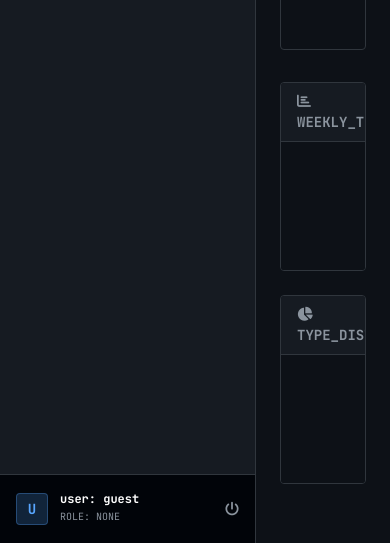
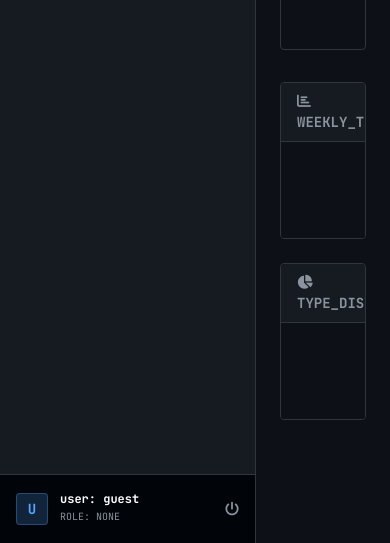
Before and after one commit to Yanis-AFPA/python_web_devops, a FastAPI app: template app/templates/dashboard.html in a window 390 px wide. Shown: the part 436-979 px from the top of the page. Run offline with FastAPI, Linux system fonts and the light colour scheme; the template is opened without the code that fills it, so the values that code supplies are empty; parts of the project's set-up code (start-up, migrations or seed data) failed here and were passed over; some libraries are stand-ins or nearby versions.

Commit message:
Change dashboard

```diff
--- a/app/static/js/app.js
+++ b/app/static/js/app.js
@@ -8,14 +8,6 @@ async function updateTaskStatus(pageId, newStatus) {
     // Quick and dirty status update for Dashboard
     try {
         // 1. Fetch current to get other fields (required by PUT model if not partial)
-        // Wait, our PUT requires all fields?
-        // Let's check updateEventDate logic. It sends everything.
-        // If we only send status, we might lose data if backend validation is strict on missing fields?
-        // SQLModel with default=None and update logic usually merges.
-        // But app logic in updateEventDate reconstructs the whole object.
-        // Let's rely on a backend PATCH or just fetch-modify-save pattern if strict.
-        // Given complexity, let's try a PATCH-like approach: fetching first.
-
         const getRes = await fetch(`/api/pages/${pageId}`);
         const currentData = await getRes.json();
 
@@ -37,8 +29,6 @@ async function updateTaskStatus(pageId, newStatus) {
         });
 
         if (res.ok) {
-            // Visual feedback?
-            // Maybe color change? Class manipulation is hard inline.
             // Reload dashboard metrics to reflect change
             initDashboard();
         } else {
@@ -61,6 +51,9 @@ function getColorForStatus(status) {
 
 // --- Dashboard Functions ---
 
+// Global Chart Register
+window.dashboardCharts = {};
+
 async function initDashboard() {
     try {
         const response = await fetch(`/api/metrics?t=${new Date().getTime()}`);
@@ -68,32 +61,56 @@ async function initDashboard() {
         const role = data.role;
         const ctxData = data.context;
 
+        // Helper to update or create chart
+        const updateOrCreate = (id, type, chartData, options) => {
+            const ctxEl = document.getElementById(id);
+            if (!ctxEl) return;
+
+            if (window.dashboardCharts[id]) {
+                // Update existing
+                const chart = window.dashboardCharts[id];
+                chart.data = chartData;
+                // Force no animation for instant feel
+                chart.options.animation = false;
+                chart.update('none');
+            } else {
+                // Create new
+                const ctx = ctxEl.getContext('2d');
+                // Ensure options disable animation initially too
+                options.animation = false;
+                window.dashboardCharts[id] = new Chart(ctx, {
+                    type: type,
+                    data: chartData,
+                    options: options
+                });
+            }
+        };
+
         // --- MEMBER ---
         if (role === 'member') {
             const stats = ctxData.my_stats || { todo: 0, in_progress: 0, done: 0 };
 
             // DOM Counters
-            document.getElementById('stat-todo').innerText = stats.todo;
-            document.getElementById('stat-inprogress').innerText = stats.in_progress;
-            document.getElementById('stat-done').innerText = stats.done;
+            const setSafe = (id, val) => {
+                const el = document.getElementById(id);
+                if (el) el.innerText = val;
+            };
+            setSafe('stat-todo', stats.todo);
+            setSafe('stat-inprogress', stats.in_progress);
+            setSafe('stat-done', stats.done);
 
-            // Simple Pie
-            const ctx = document.getElementById('memberChart').getContext('2d');
-            new Chart(ctx, {
-                type: 'doughnut',
-                data: {
+            // Member Chart
+            updateOrCreate('memberChart', 'doughnut', {
                 labels: ['To Do', 'In Progress', 'Done'],
                 datasets: [{
                     data: [stats.todo, stats.in_progress, stats.done],
                     backgroundColor: ['#6c757d', '#0d6efd', '#198754'],
                     borderWidth: 0
                 }]
-                },
-                options: {
+            }, {
                 responsive: true,
                 maintainAspectRatio: false,
-                    plugins: { legend: { position: 'right', labels: { color: '#c9d1d9' } } }
-                }
+                plugins: { legend: { position: 'right', labels: { color: '#c9d1d9', font: { size: 10 }, boxWidth: 10 } } }
             });
         }
 
@@ -104,56 +121,44 @@ async function initDashboard() {
                 return;
             }
 
-            // Team Status Bar/Doughnut
             const teamStats = ctxData.team_stats;
-            const ctxTeam = document.getElementById('teamStatusChart').getContext('2d');
-            new Chart(ctxTeam, {
-                type: 'bar', // or doughnut
-                data: {
-                    labels: ['To Do', 'In Progress', 'Done'],
+            updateOrCreate('teamStatusChart', 'bar', {
+                labels: ['Todo', 'WIP', 'Done'],
                 datasets: [{
                     label: 'Tasks',
                     data: [teamStats.todo, teamStats.in_progress, teamStats.done],
                     backgroundColor: ['#6c757d', '#0d6efd', '#198754']
                 }]
-                },
-                options: {
+            }, {
                 responsive: true,
                 maintainAspectRatio: false,
                 scales: {
-                        y: { beginAtZero: true, ticks: { color: '#8b949e' }, grid: { color: '#30363d' } },
-                        x: { ticks: { color: '#8b949e' }, grid: { display: false } }
+                    y: { beginAtZero: true, ticks: { color: '#8b949e', font: { size: 8 } }, grid: { color: '#30363d' } },
+                    x: { ticks: { color: '#8b949e', font: { size: 8 } }, grid: { display: false } }
                 },
                 plugins: { legend: { display: false } }
-                }
             });
 
-            // Workload (Horizontal Bar)
-            const workload = ctxData.workload; // {username: count}
+            const workload = ctxData.workload;
             const workers = Object.keys(workload);
             const counts = Object.values(workload);
 
-            const ctxWork = document.getElementById('workloadChart').getContext('2d');
-            new Chart(ctxWork, {
-                type: 'bar',
-                indexAxis: 'y',
-                data: {
+            updateOrCreate('workloadChart', 'bar', {
                 labels: workers,
                 datasets: [{
-                        label: 'Active Tasks',
+                    label: 'Active',
                     data: counts,
                     backgroundColor: '#d29922'
                 }]
-                },
-                options: {
+            }, {
                 responsive: true,
                 maintainAspectRatio: false,
+                indexAxis: 'y',
                 scales: {
-                        x: { beginAtZero: true, ticks: { color: '#8b949e' }, grid: { color: '#30363d' } },
-                        y: { ticks: { color: '#8b949e' }, grid: { display: false } }
+                    x: { beginAtZero: true, ticks: { color: '#8b949e', font: { size: 8 } }, grid: { color: '#30363d' } },
+                    y: { ticks: { color: '#8b949e', font: { size: 8 } }, grid: { display: false } }
                 },
                 plugins: { legend: { display: false } }
-                }
             });
         }
 
@@ -161,11 +166,7 @@ async function initDashboard() {
         else {
             const system = ctxData.system_stats;
 
-            // Pages Chart
-            const ctxPage = document.getElementById('adminPageChart').getContext('2d');
-            new Chart(ctxPage, {
-                type: 'line',
-                data: {
+            updateOrCreate('adminPageChart', 'line', {
                 labels: ['This Week'],
                 datasets: [{
                     label: 'New Pages',
@@ -174,35 +175,27 @@ async function initDashboard() {
                     backgroundColor: '#238636',
                     tension: 0.1
                 }]
-                },
-                options: {
+            }, {
                 responsive: true,
                 maintainAspectRatio: false,
                 scales: {
-                        y: { beginAtZero: true, ticks: { color: '#8b949e' }, grid: { color: '#30363d' } },
-                        x: { ticks: { color: '#8b949e' }, grid: { display: false } }
-                    }
+                    y: { beginAtZero: true, ticks: { color: '#8b949e', font: { size: 8 } }, grid: { color: '#30363d' } },
+                    x: { ticks: { color: '#8b949e', font: { size: 8 } }, grid: { display: false } }
                 }
             });
 
-            // Cats
             const cats = system.categories;
-            const ctxCat = document.getElementById('adminCatChart').getContext('2d');
-            new Chart(ctxCat, {
-                type: 'doughnut',
-                data: {
+            updateOrCreate('adminCatChart', 'doughnut', {
                 labels: Object.keys(cats),
                 datasets: [{
                     data: Object.values(cats),
                     backgroundColor: ['#8957e5', '#d29922', '#2da44e', '#a371f7'],
                     borderWidth: 0
                 }]
-                },
-                options: {
+            }, {
                 responsive: true,
                 maintainAspectRatio: false,
-                    plugins: { legend: { position: 'right', labels: { color: '#c9d1d9' } } }
-                }
+                plugins: { legend: { position: 'right', labels: { color: '#c9d1d9', font: { size: 10 }, boxWidth: 10 } } }
             });
         }
 
@@ -273,11 +266,6 @@ function initCalendar() {
 
         // Transform API data to matching colors of the theme
         eventDataTransform: function (eventData) {
-            let assigneeName = "Unassigned";
-            // Since we don't have user object joined in all list endpoint in standard call without depth,
-            // we rely on assignee_id. If we want names on calendar, backend should eager load or we map from cache.
-            // For now, let's just use color codes for priority.
-
             return {
                 id: eventData.id,
                 title: eventData.title, // Add assignee prefix? e.g. "[Bob] Task"
@@ -369,10 +357,6 @@ async function updateEventDate(event) {
         priority: event.extendedProps.priority || 'medium',
         assignee_id: event.extendedProps.assignee_id
     };
-
-    // Re-format dates cause FC usage of Date objects
-    // JSON.stringify handles generic ISO, but we need to be careful if API expects specific
-    // SQLModel expects datetime, ISO is fine.
 
     try {
         const resp = await fetch(`/api/pages/${event.id}`, {
--- a/app/templates/dashboard.html
+++ b/app/templates/dashboard.html
@@ -116,7 +116,7 @@
         <!-- Right Col: Chart (Spans 2) -->
         <div class="lg:col-span-2 terminal-card rounded overflow-hidden flex flex-col">
             <div class="terminal-header"><span><i class="fas fa-chart-pie mr-2"></i>MY_PROGRESS</span></div>
-            <div class="p-4 bg-[#0d1117] flex-grow relative h-32 lg:h-auto">
+            <div class="p-2 bg-[#0d1117] flex-grow relative h-24 lg:h-auto">
                 <canvas id="memberChart"></canvas>
             </div>
         </div>
@@ -128,14 +128,14 @@
         <!-- Team Status -->
         <div class="terminal-card rounded overflow-hidden">
             <div class="terminal-header"><span><i class="fas fa-chart-doughnut mr-2"></i>TEAM_STATUS</span></div>
-            <div class="p-4 bg-[#0d1117] h-32">
+            <div class="p-2 bg-[#0d1117] h-24">
                 <canvas id="teamStatusChart"></canvas>
             </div>
         </div>
         <!-- Workload -->
         <div class="terminal-card rounded overflow-hidden">
             <div class="terminal-header"><span><i class="fas fa-users mr-2"></i>ACTIVE_WORKLOAD</span></div>
-            <div class="p-4 bg-[#0d1117] h-32">
+            <div class="p-2 bg-[#0d1117] h-24">
                 <canvas id="workloadChart"></canvas>
             </div>
         </div>
@@ -146,13 +146,13 @@
     <div class="grid grid-cols-1 md:grid-cols-2 gap-6 mb-8">
         <div class="terminal-card rounded overflow-hidden">
             <div class="terminal-header"><span><i class="fas fa-chart-bar mr-2"></i>WEEKLY_THROUGHPUT</span></div>
-            <div class="p-4 bg-[#0d1117] h-32">
+            <div class="p-2 bg-[#0d1117] h-24">
                 <canvas id="adminPageChart"></canvas>
             </div>
         </div>
         <div class="terminal-card rounded overflow-hidden">
             <div class="terminal-header"><span><i class="fas fa-chart-pie mr-2"></i>TYPE_DISTRIBUTION</span></div>
-            <div class="p-4 bg-[#0d1117] h-32">
+            <div class="p-2 bg-[#0d1117] h-24">
                 <canvas id="adminCatChart"></canvas>
             </div>
         </div>
```
Lines whose indentation alone changed are shown as unchanged.
